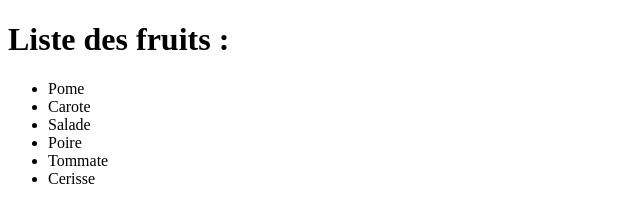
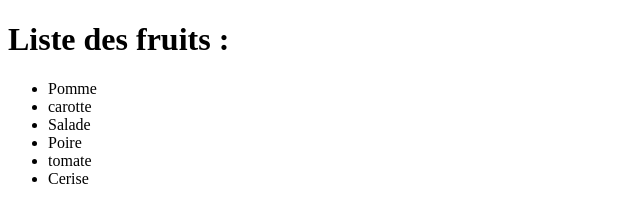
Before and after one commit to LepMathias/ExoFinal, a plain HTML site: page index.html in a window 1280 px wide. Shown: the full height of the page, 0-640 px from the left. Drawn offline with Linux system fonts and the light colour scheme.

Commit message:
Fix typos in vegetable list

```diff
--- a/index.html
+++ b/index.html
@@ -10,12 +10,12 @@
     <body>
         <h1>Liste des fruits :</h1>
         <ul>
-            <li>Pome</li>
-            <li>Carote</li>
+            <li>Pomme</li>
+            <li>carotte</li>
             <li>Salade</li>
             <li>Poire</li>
-            <li>Tommate</li>
-            <li>Cerisse</li>
+            <li>tomate</li>
+            <li>Cerise</li>
         </ul>
     </body>
 </html>
```
